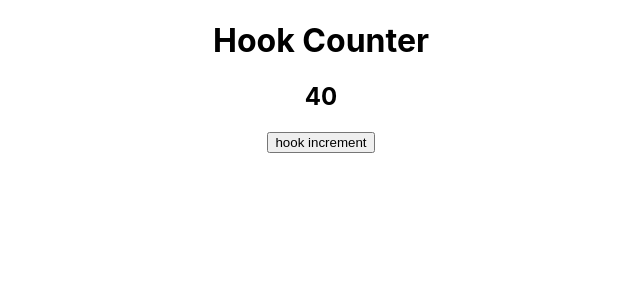
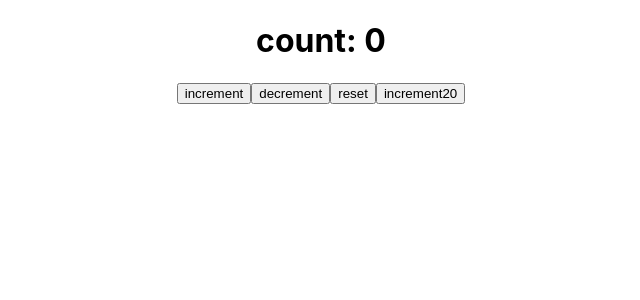
Before and after one commit to kiarieking/hello-world-react, a React (Create React App) app: page / in a window 1280 px wide. Shown: the top 300 px of the page, without its empty margins (319-959 px from the left). Built offline with nearby package versions, Linux system fonts and the light colour scheme.

Commit message:
usestate using previous state

```diff
--- a/src/App.js
+++ b/src/App.js
@@ -3,12 +3,14 @@ import './App.css';
 
 import CounterHook from './Hooks/CounterHook';
 import HookCounter from './Hooks/HookCounter';
+import HookPrevState from './Hooks/HookPrevState';
 
 function App() {
   return (
     <div className="App">
       {/* <CounterHook/> */}
-      <HookCounter/>
+      {/* <HookCounter/> */}
+      <HookPrevState/>
     </div>
   );
 }
--- /dev/null
+++ b/src/Hooks/HookPrevState.js
@@ -0,0 +1,24 @@
+import React, {useState} from 'react'
+
+function HookPrevState() {
+    const initialState=0
+    const [count, setcount] = useState(initialState)
+
+    const increment10 = ()=>{
+        console.log('im here')
+        for(let i=0; i<20; i++){
+            setcount(prevCount=>prevCount+1)
+        }
+    }
+    return (
+        <div>
+            <h1>count: {count}</h1>
+            <button onClick={()=>setcount(prevCount=>prevCount+1)}>increment</button>
+            <button onClick={()=>setcount(prevCount=>prevCount-1)}>decrement</button>
+            <button onClick={()=>setcount(prevCount=>prevCount-prevCount)}>reset</button>
+            <button onClick={increment10}>increment20</button>
+        </div>
+    )
+}
+
+export default HookPrevState
```
